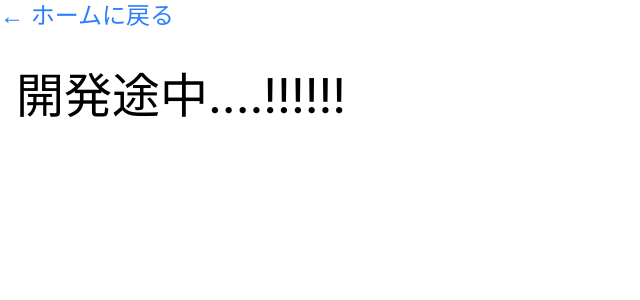
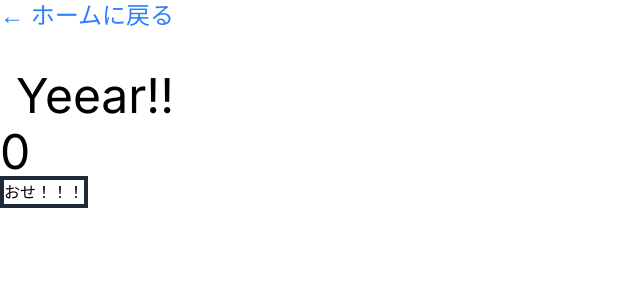
Before and after one commit to Reossann/my-universe, a Next.js app: page /pachinco in a window 1280 px wide. Shown: the top 300 px of the page, without its empty margins (0-640 px from the left). Built offline with nearby package versions, Linux system fonts and the light colour scheme.

Commit message:
feat: Pachinco => 確率ロジック完成

```diff
--- a/app/pachinco/page.tsx
+++ b/app/pachinco/page.tsx
@@ -2,30 +2,46 @@
 
 import Link from 'next/link'; // 忘れずに！
 import { useState } from 'react';
-import "random";
 
 
 export default function P(){
     const [counter, setCounter] = useState<number>(0);
+    const [result,setResult] = useState<string>("Yeear!!");
     const handleLack = () => {
+        if (result === "Yes!!!")return
         setCounter(counter + 1)
+        console.log(counter)
         const randomNumber = Math.random()
-        if (0.09 < randomNumber ){
-
+        console.log(randomNumber)
+        if (randomNumber < 1/99.9){
+            setResult("Yes!!!")
+        }else{
+            setResult("No!!!")
         }
     }
 
 
 
-   return( <main>
+   return( <main
+    tabIndex={0}
+    onKeyDown={(e) =>{
+            if(e.key === "Enter")handleLack()
+        }}>
         <div className="mb-8">
                 <Link href="/" className="text-blue-500 hover:underline text-2xl">
           ← ホームに戻る
                 </Link>
             </div>
         <h1 className='text-5xl center px-4 py-2'>
-            開発途中....!!!!!!
+            {result}
         </h1>
+        <div className='text-5xl'>
+            {counter}
+        </div>
+        <button
+        className='bg-red border-4 border-gray-800'
+        onClick={() => handleLack()}
+        >おせ！！！</button>
     </main>
    )
 }
```
